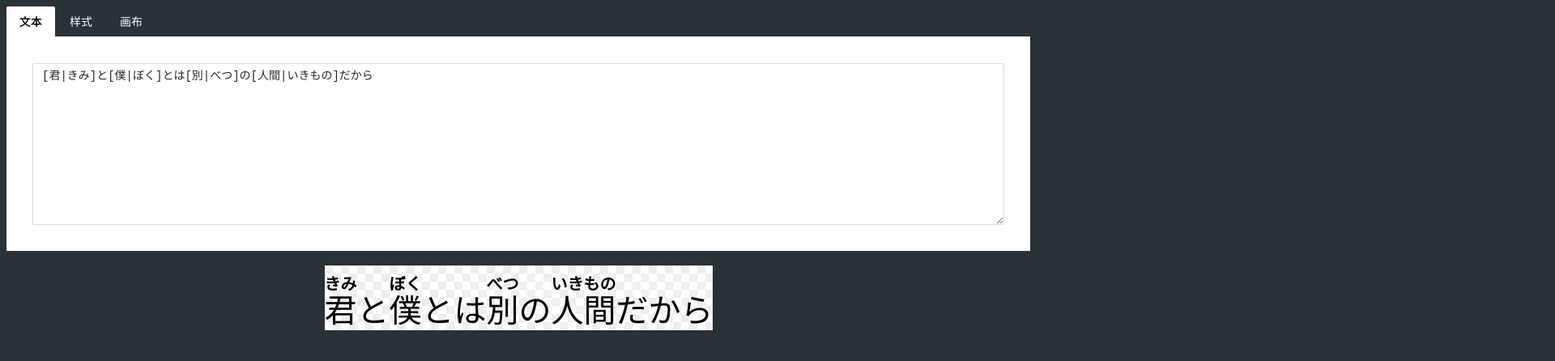
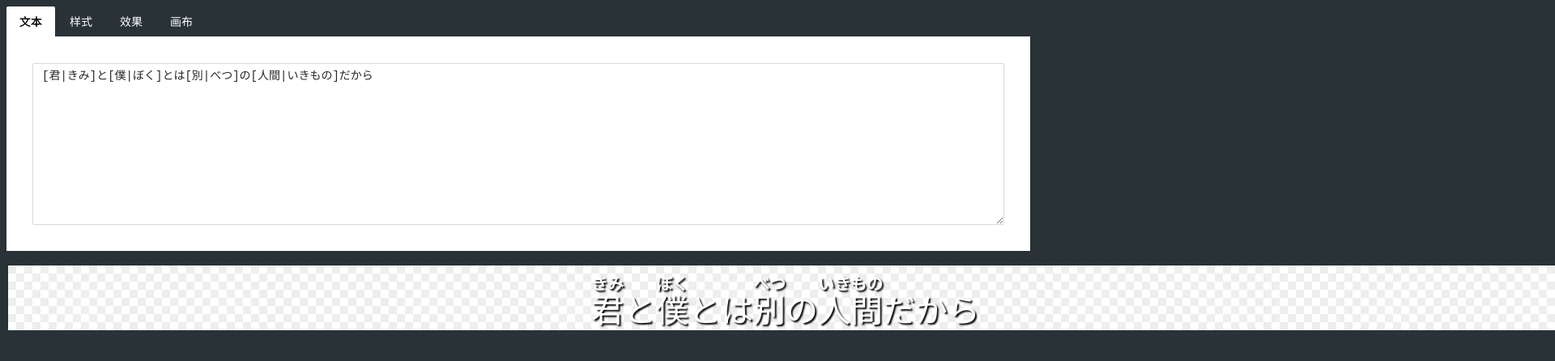
Before and after one commit to xingrz/SubtitleConan, a Vue app: page / in a window 1280 px wide. Shown: the top 446 px of the page at 81% size, 1920 px wide, since content can reach past the window. Built offline with nearby package versions, Linux system fonts and the light colour scheme.

Commit message:
Better style layout with color settings

```diff
--- a/src/App.vue
+++ b/src/App.vue
@@ -4,38 +4,104 @@
       <a-tab-pane key="lyrics" tab="文本">
         <a-textarea :style="{ fontFamily: 'monospace', height: '200px' }" v-model:value="lyricsText" />
       </a-tab-pane>
+
       <a-tab-pane key="style" tab="样式">
-        <a-form :label-col="{ style: { width: '100px' } }" :wrapper-col="{ span: 14, style: { maxWidth: '600px' } }">
+        <a-row :gutter="[16, 16]">
+          <a-col :span="12">
+            <a-form :label-col="{ style: { width: '60px', textAlign: 'left' } }" :wrapper-col="{ span: 14 }">
               <h4>汉字</h4>
               <a-form-item label="字体">
                 <a-input-group>
                   <a-input v-model:value="kanjiFontFamily" class="monospace" :style="{ width: '16em' }" />
-              <a-input-number v-model:value="kanjiFontSize" addon-after="px" class="monospace"
-                :style="{ marginLeft: '8px', width: '8em' }" />
                   <a-select v-model:value="kanjiFontWeight" :options="fontWeightOptions"
                     :style="{ marginLeft: '8px', width: '8em' }" />
                 </a-input-group>
               </a-form-item>
+              <a-form-item label="字号">
+                <a-input-number v-model:value="kanjiFontSize" addon-after="px" class="monospace"
+                  :style="{ width: '8em' }" />
+              </a-form-item>
               <a-form-item label="边距">
                 <a-slider :min="0" :max="200" v-model:value="kanjiBottom" />
               </a-form-item>
+            </a-form>
+          </a-col>
+          <a-col :span="12">
+            <a-form :label-col="{ style: { width: '60px', textAlign: 'left' } }" :wrapper-col="{ span: 14 }">
               <h4>注音</h4>
               <a-form-item label="字体">
                 <a-input-group>
                   <a-input v-model:value="hinagaraFontFamily" class="monospace" :style="{ width: '16em' }" />
-              <a-input-number v-model:value="hinagaraFontSize" addon-after="px" class="monospace"
-                :style="{ marginLeft: '8px', width: '8em' }" />
                   <a-select v-model:value="hinagaraFontWeight" :options="fontWeightOptions"
                     :style="{ marginLeft: '8px', width: '8em' }" />
                 </a-input-group>
+              </a-form-item>
+              <a-form-item label="字号">
+                <a-input-number v-model:value="hinagaraFontSize" addon-after="px" class="monospace"
+                  :style="{ width: '8em' }" />
               </a-form-item>
               <a-form-item label="边距">
                 <a-slider :min="0" :max="200" v-model:value="hinagaraBottom" />
               </a-form-item>
             </a-form>
+          </a-col>
+          <a-col :span="12">
+            <a-form :label-col="{ style: { width: '60px', textAlign: 'left' } }" :wrapper-col="{ span: 24 }">
+              <h4>填充</h4>
+              <a-form-item label="颜色">
+                <a-input v-model:value="colorValue" class="monospace" :style="{ width: '7em' }" prefix="#" />
+              </a-form-item>
+            </a-form>
+          </a-col>
+        </a-row>
       </a-tab-pane>
+
+      <a-tab-pane key="effects" tab="效果">
+        <a-row :gutter="[16, 16]">
+          <a-col :span="12">
+            <a-form :label-col="{ style: { width: '60px', textAlign: 'left' } }" :wrapper-col="{ span: 14 }">
+              <h4>阴影</h4>
+              <a-form-item label="颜色">
+                <a-input-group>
+                  <a-input v-model:value="shadowColorValue" class="monospace" :style="{ width: '7em' }" prefix="#" />
+                  <a-input-number v-model:value="shadowColorOpacity" addon-before="%" :min="0" :max="100"
+                    class="monospace" :style="{ marginLeft: '8px', width: '7em' }" />
+                </a-input-group>
+              </a-form-item>
+              <a-form-item label="偏移">
+                <a-input-group>
+                  <a-input-number v-model:value="shadowOffsetX" addon-after="px" class="monospace"
+                    :style="{ width: '7em' }" />
+                  <a-input-number v-model:value="shadowOffsetY" addon-after="px" class="monospace"
+                    :style="{ marginLeft: '8px', width: '7em' }" />
+                </a-input-group>
+              </a-form-item>
+              <a-form-item label="模糊">
+                <a-slider :min="0" :max="200" v-model:value="shadowBlur" />
+              </a-form-item>
+            </a-form>
+          </a-col>
+          <a-col :span="12">
+            <a-form :label-col="{ style: { width: '60px', textAlign: 'left' } }" :wrapper-col="{ span: 14 }">
+              <h4>描边</h4>
+              <a-form-item label="颜色">
+                <a-input-group>
+                  <a-input v-model:value="strokeColorValue" class="monospace" :style="{ width: '7em' }" prefix="#" />
+                  <a-input-number v-model:value="strokeColorOpacity" addon-before="%" :min="0" :max="100"
+                    class="monospace" :style="{ marginLeft: '8px', width: '7em' }" />
+                </a-input-group>
+              </a-form-item>
+              <a-form-item label="宽度">
+                <a-input-number v-model:value="strokeWidth" addon-after="px" :min="0" class="monospace"
+                  :style="{ width: '7em' }" />
+              </a-form-item>
+            </a-form>
+          </a-col>
+        </a-row>
+      </a-tab-pane>
+
       <a-tab-pane key="canvas" tab="画布">
-        <a-form :label-col="{ style: { width: '100px' } }" :wrapper-col="{ span: 14 }">
+        <a-form :label-col="{ style: { width: '60px', textAlign: 'left' } }" :wrapper-col="{ span: 14 }">
           <a-form-item label="宽度">
             <a-input-group>
               <a-input-number v-model:value="canvasWidth" :disabled="canvasWidthAuto" addon-after="px" class="monospace"
@@ -61,9 +127,8 @@
   <div id="lyrics">
     <div v-for="lyric in lyrics" :style="{ margin: '10px' }">
       <lyric :canvas-width="canvasWidthAuto ? undefined : canvasWidth"
-        :canvas-height="canvasHeightAuto ? undefined : canvasHeight" :kanji-font="kanjiFont"
-        :kanji-height="kanjiFontSize" :kanji-bottom="kanjiBottom" :hinagara-font="hinagaraFont"
-        :hinagara-height="hinagaraFontSize" :hinagara-bottom="hinagaraBottom" :sentence="lyric" />
+        :canvas-height="canvasHeightAuto ? undefined : canvasHeight" :color="color" :shadow="shadow" :stroke="stroke"
+        :kanji="kanji" :hinagara="hinagara" :sentence="lyric" />
     </div>
   </div>
 </template>
@@ -72,11 +137,12 @@
 import { computed, ref } from 'vue';
 import { SelectProps } from 'ant-design-vue';
 
-import Lyric from '@/components/Lyric.vue';
+import Lyric, { Shadow, Stroke, Style } from '@/components/Lyric.vue';
 import parseLyrics from '@/utils/parseLyrics';
+import rgba from '@/utils/rgba';
 
 const canvasWidth = ref(1920);
-const canvasWidthAuto = ref(true);
+const canvasWidthAuto = ref(false);
 const canvasHeight = ref(1080);
 const canvasHeightAuto = ref(true);
 
@@ -90,20 +156,53 @@ const fontWeightOptions = ref<SelectProps['options']>([
   { value: 700, label: 'Bold' },
   { value: 800, label: 'Extra Bold' },
   { value: 900, label: 'Black' },
-])
+]);
 
 const kanjiFontFamily = ref('A-OTF Shin Go Pro');
 const kanjiFontSize = ref(40);
 const kanjiFontWeight = ref(400);
-const kanjiFont = computed(() => `${kanjiFontWeight.value} ${kanjiFontSize.value}px "${kanjiFontFamily.value}"`);
 
 const hinagaraFontFamily = ref('A-OTF Shin Go Pro');
 const hinagaraFontSize = ref(20);
 const hinagaraFontWeight = ref(600);
-const hinagaraFont = computed(() => `${hinagaraFontWeight.value} ${hinagaraFontSize.value}px "${hinagaraFontFamily.value}"`);
 
 const kanjiBottom = ref(10);
 const hinagaraBottom = ref(0);
+
+const kanji = computed<Style>(() => ({
+  font: `${kanjiFontWeight.value} ${kanjiFontSize.value}px "${kanjiFontFamily.value}"`,
+  height: kanjiFontSize.value,
+  bottom: kanjiBottom.value,
+}));
+
+const hinagara = computed<Style>(() => ({
+  font: `${hinagaraFontWeight.value} ${hinagaraFontSize.value}px "${hinagaraFontFamily.value}"`,
+  height: hinagaraFontSize.value,
+  bottom: hinagaraBottom.value,
+}));
+
+const colorValue = ref('FFFFFF');
+const color = computed(() => `#${colorValue.value}`);
+
+const shadowColorValue = ref('000000');
+const shadowColorOpacity = ref(100);
+const shadowBlur = ref(2);
+const shadowOffsetX = ref(2);
+const shadowOffsetY = ref(2);
+const shadow = computed<Shadow>(() => ({
+  color: rgba(shadowColorValue.value, shadowColorOpacity.value / 100),
+  blur: shadowBlur.value,
+  offsetX: shadowOffsetX.value,
+  offsetY: shadowOffsetY.value,
+}));
+
+const strokeColorValue = ref('000000');
+const strokeColorOpacity = ref(100);
+const strokeWidth = ref(0);
+const stroke = computed<Stroke>(() => ({
+  color: rgba(strokeColorValue.value, strokeColorOpacity.value / 100),
+  width: strokeWidth.value,
+}));
 
 const lyricsText = ref('[君|きみ]と[僕|ぼく]とは[別|べつ]の[人間|いきもの]だから');
 const lyrics = computed(() => parseLyrics(lyricsText.value));
@@ -145,8 +244,12 @@ body {
     }
   }
 
-  .ant-form-item:last-of-type {
+  .ant-form-item {
+    margin-bottom: 8px;
+
+    &:last-of-type {
       margin-bottom: 0;
+    }
   }
 }
 
--- a/src/components/Lyric.vue
+++ b/src/components/Lyric.vue
@@ -10,17 +10,34 @@ import { computed, defineProps } from 'vue';
 import { Sentence } from '@/utils/parseLyrics';
 import generateCanvas from '@/utils/generateCanvas';
 
+export interface Shadow {
+  color?: string;
+  blur?: number;
+  offsetX?: number;
+  offsetY?: number;
+}
+
+export interface Stroke {
+  color?: string;
+  width?: number;
+}
+
+export interface Style {
+  font: string;
+  height: number;
+  bottom: number;
+}
+
 const props = defineProps<{
   canvasWidth?: number;
   canvasHeight?: number;
 
-  kanjiFont: string;
-  kanjiHeight: number;
-  kanjiBottom: number;
+  color: string;
+  shadow?: Shadow;
+  stroke?: Stroke;
 
-  hinagaraFont: string;
-  hinagaraHeight: number;
-  hinagaraBottom: number;
+  kanji: Style;
+  hinagara: Style;
 
   sentence: Sentence;
 }>();
@@ -37,8 +54,8 @@ const image = computed(() => {
   }
 
   const measurement = props.sentence.map(({ kanji, hinagara }) => {
-    const kanjiWidth = measure(kanji, props.kanjiFont);
-    const hinagaraWidth = hinagara ? measure(hinagara, props.hinagaraFont) : undefined;
+    const kanjiWidth = measure(kanji, props.kanji.font);
+    const hinagaraWidth = hinagara ? measure(hinagara, props.hinagara.font) : undefined;
     return { kanji, hinagara, kanjiWidth, hinagaraWidth };
   });
 
@@ -46,18 +63,36 @@ const image = computed(() => {
     return width + kanjiWidth;
   }, 0);
 
-  const realHeight = props.hinagaraHeight + props.hinagaraBottom + props.kanjiHeight + props.kanjiBottom * 2;
+  const realHeight = props.hinagara.height + props.hinagara.bottom + props.kanji.height + props.kanji.bottom * 2;
 
   canvas.width = props.canvasWidth || realWidth;
   canvas.height = props.canvasHeight || realHeight;
 
+  ctx.fillStyle = props.color;
+
+  if (props.shadow) {
+    ctx.shadowColor = props.shadow.color || 'transparent';
+    ctx.shadowBlur = props.shadow.blur || 0;
+    ctx.shadowOffsetX = props.shadow.offsetX || 0;
+    ctx.shadowOffsetY = props.shadow.offsetY || 0;
+  }
+
+  if (props.stroke) {
+    ctx.strokeStyle = props.stroke.color || 'transparent';
+    ctx.lineWidth = props.stroke.width || 0;
+  }
+
   measurement.reduce((offset, { kanji, kanjiWidth, hinagara, hinagaraWidth }) => {
-    ctx.font = props.kanjiFont;
-    ctx.fillText(kanji, offset, canvas.height - props.kanjiBottom);
+    const x = offset;
+    const y = canvas.height - props.kanji.bottom;
+    ctx.font = props.kanji.font;
+    if (props.stroke?.width) ctx.strokeText(kanji, x, y);
+    ctx.fillText(kanji, x, y);
     if (hinagara && hinagaraWidth) {
       const x = offset + kanjiWidth / 2 - hinagaraWidth / 2;
-      const y = canvas.height - props.kanjiBottom - props.kanjiHeight - props.hinagaraBottom;
-      ctx.font = props.hinagaraFont;
+      const y = canvas.height - props.kanji.bottom - props.kanji.height - props.hinagara.bottom;
+      ctx.font = props.hinagara.font;
+      if (props.stroke?.width) ctx.strokeText(hinagara, x, y);
       ctx.fillText(hinagara, x, y);
     }
     return offset + kanjiWidth;
--- /dev/null
+++ b/src/utils/rgba.ts
@@ -0,0 +1,6 @@
+export default function rgba(rgb: string, opacity: number): string {
+  const red = parseInt(rgb.slice(0, 2), 16);
+  const green = parseInt(rgb.slice(2, 4), 16);
+  const blue = parseInt(rgb.slice(4, 6), 16);
+  return `rgba(${red}, ${green}, ${blue}, ${opacity})`;
+}
```
Lines whose indentation alone changed are shown as unchanged.
